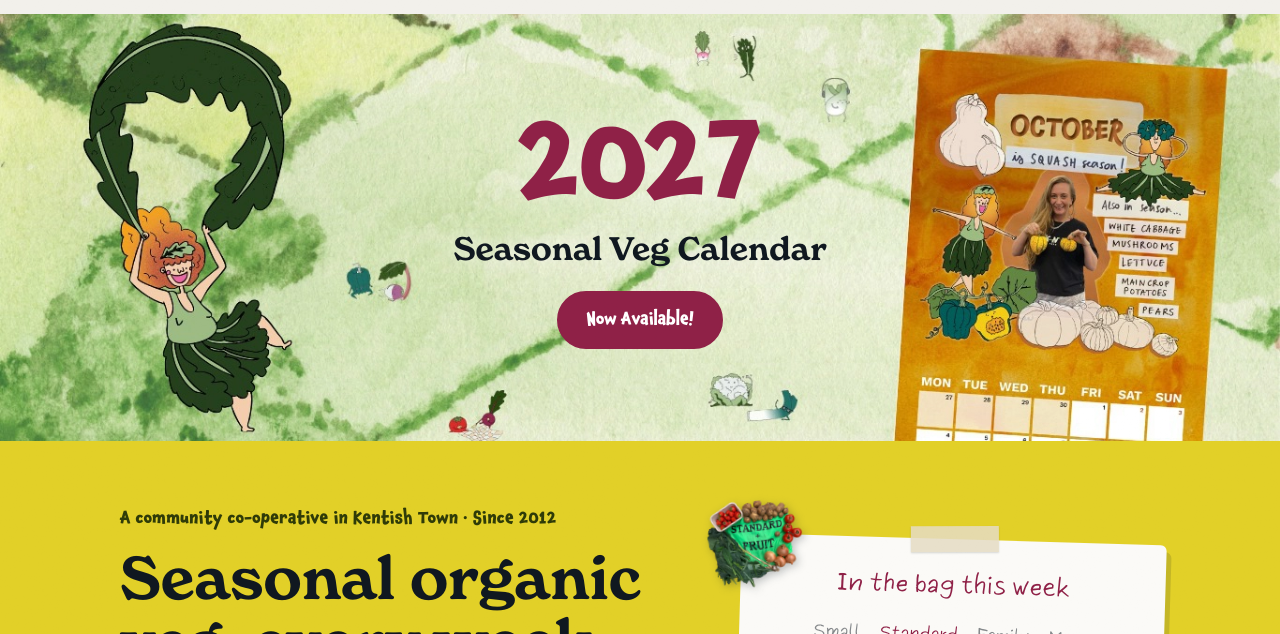
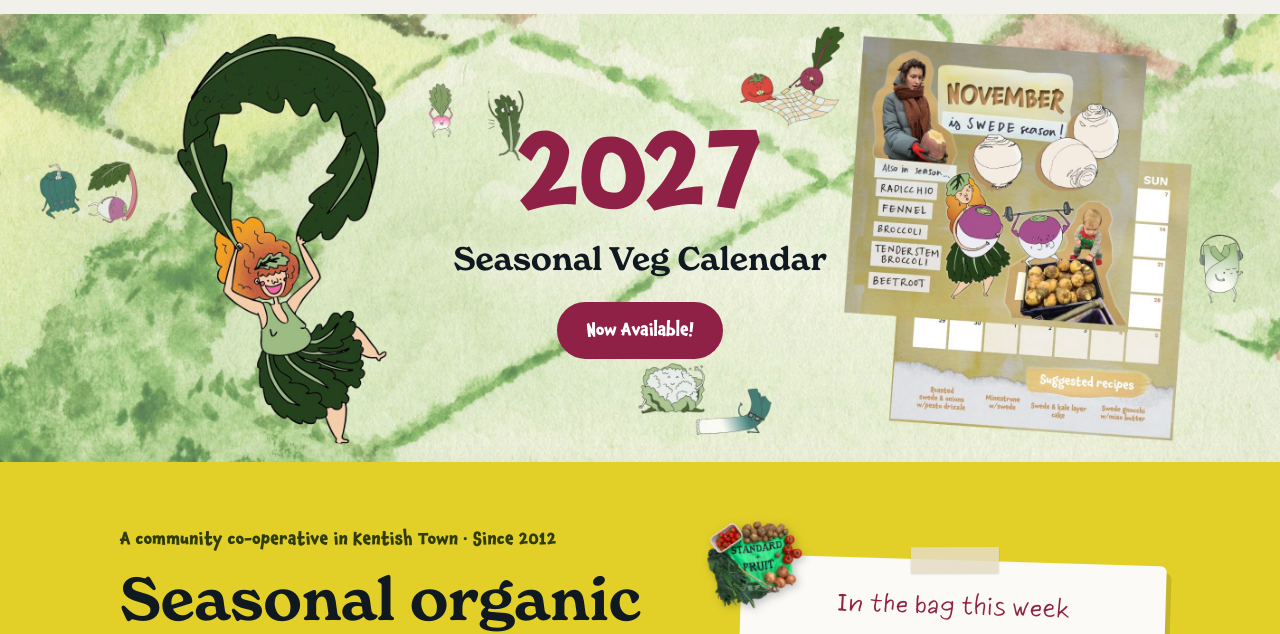
Before and after one commit to kentish-town-vegbox/website, a plain HTML site: page index.html in a window 1280 px wide. Shown: the part 86-720 px from the top of the page. Drawn offline with Linux system fonts and the light colour scheme; no server answers.

Commit message:
update banner image

```diff
--- a/index.html
+++ b/index.html
@@ -18,12 +18,12 @@ a:focus-visible,button:focus-visible{outline-offset:3px}
 
 /* ---------- hero banner ----------- */
 .banner{position:relative}
-#banner {width: 100%; display: block; object-fit: cover; object-position: 30% 50%; aspect-ratio: 3;}
+#banner {width: 100%;display: block;object-fit: cover;}
 .banner-text{position:absolute;left:50%;top:50%;transform:translate(-50%,-50%);text-align:center;width:min(90%,34rem)}
 .banner-year{font-family:var(--fun);color:var(--beet);line-height:1;margin:0 0 .25rem;font-size:clamp(3rem,12vw,7rem);text-shadow:0 0 .4em rgba(251,250,247,.9)}
 .banner-text p{font-family:var(--display);font-weight:700;font-size:clamp(1.1rem,2.6vw,2rem);margin:0 0 1rem;text-shadow:0 0 .6em rgba(251,250,247,.95)}
-@media (max-width:860px){#banner{aspect-ratio: 2;object-position: 10%;}}
-@media (max-width:540px){#banner{aspect-ratio: 1.5;object-position: 12%;}}
+@media (max-width:860px){#banner{aspect-ratio: 2;object-position: 53%;}}
+@media (max-width:540px){#banner{aspect-ratio: 1.5;object-position: 28%;}}
 
 /* ---------- hero (yellow, like the welcome pack) ---------- */
 .hero{background:var(--yellow);padding:4rem 0 0;overflow:hidden}
@@ -202,7 +202,7 @@ h2.sec{font-size:clamp(1.75rem,3.6vw,2.4rem);margin:0 0 1.75rem}
 
 <main>
   <div class="banner">
-    <img id="banner" src="images/calendar/banner.webp" alt="A watercolour map of fields with Brassica the cabbage sprite parachuting beside the October page of the 2027 calendar." />
+    <img id="banner" src="images/calendar/banner.jpg" alt="A watercolour map of fields with Brassica the cabbage sprite parachuting beside the October page of the 2027 calendar." />
     <div class="banner-text">
       <div class="banner-year">2027</div>
       <p>Seasonal Veg Calendar</p>
```
Also changed, not shown: images/calendar/banner.jpg (added), images/calendar/banner.webp (deleted), 1 other file.
